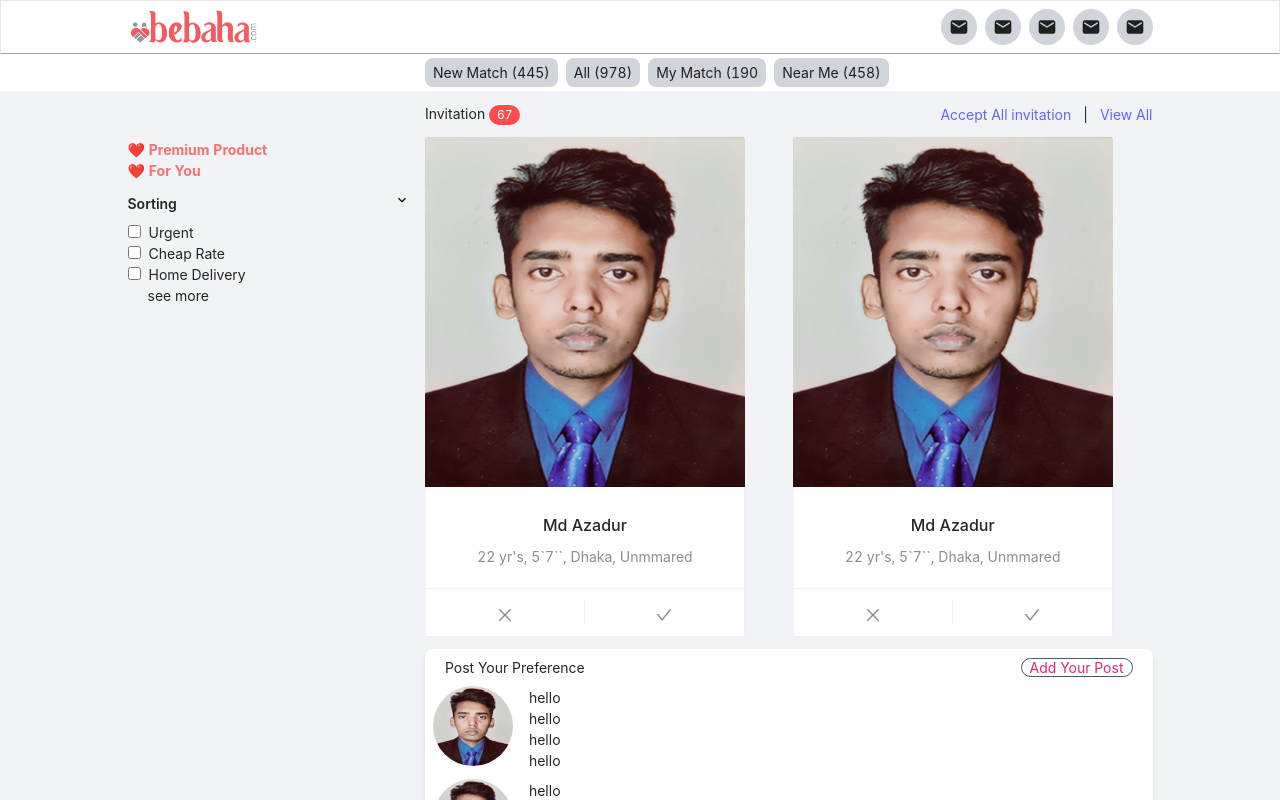
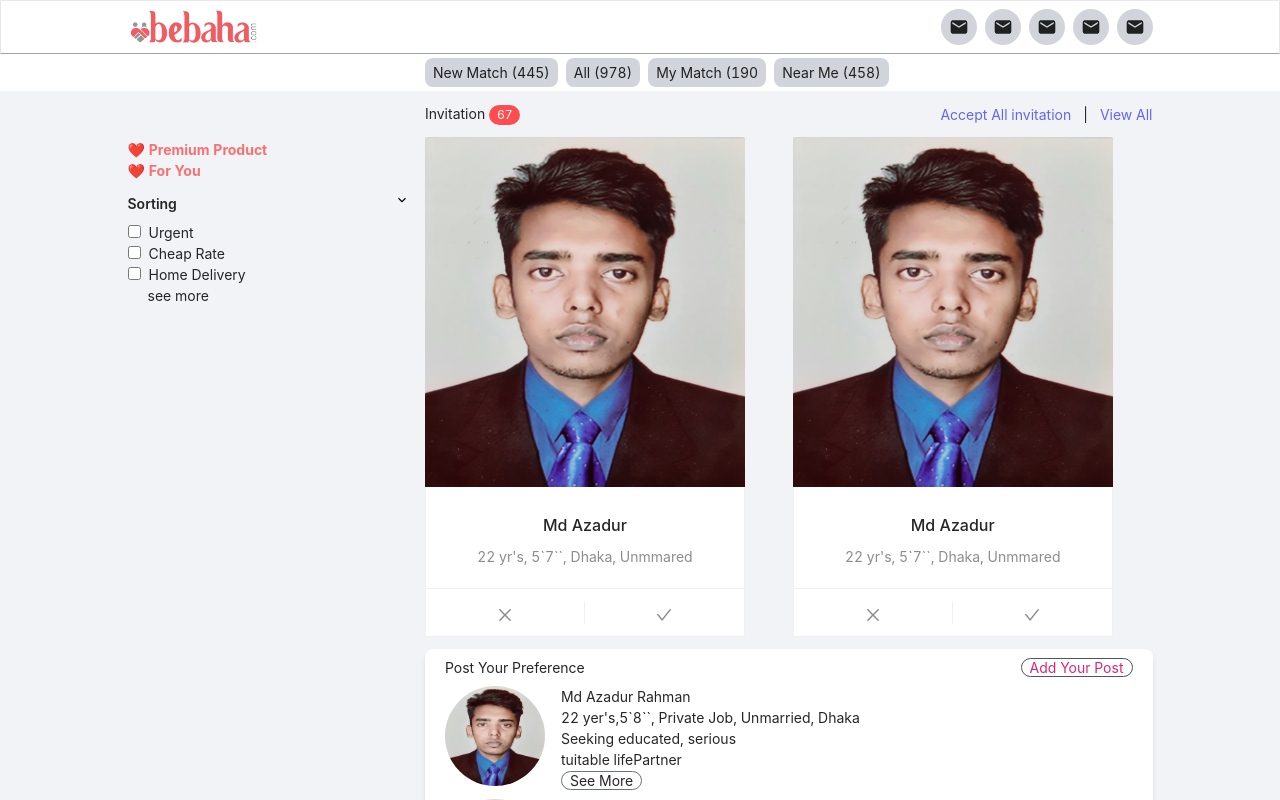
Before and after one commit to iazadur/bebaha, a Next.js app: page / in a window 1280 px wide. Shown: the top 800 px of the page. Built offline with nearby package versions, Linux system fonts and the light colour scheme.

Commit message:
preference

```diff
--- a/components/Home/Preference/Preference.jsx
+++ b/components/Home/Preference/Preference.jsx
@@ -10,8 +10,10 @@ const Preference = () => {
                     <div className=""><span className='rounded-2xl border border-gray-600 text-pink-600 px-2 '>Add Your Post</span></div>
                 </div>
 
+                <div className="px-3">
 
-                {Array.from({ length: 4 }).map((_, idx) => (<SinglePreference key={idx} />))}
+                    {Array.from({ length: 4 }).map((_, idx) => (<SinglePreference key={idx} />))}
+                </div>
             </div>
 
         </>
--- a/components/Home/Preference/SinglePreference.jsx
+++ b/components/Home/Preference/SinglePreference.jsx
@@ -5,13 +5,14 @@ const SinglePreference = () => {
     return (
         <div className='flex items-center justify-start gap-4 my-2'>
             <div className="">
-            <Image src="/img/azad.jpg" className='rounded-full' width="80" height="80" alt='' />
+            <Image src="/img/azad.jpg" className='rounded-full' width="100" height="100" alt='' />
             </div>
             <div className="flex flex-col">
-                <p>hello</p>
-                <p>hello</p>
-                <p>hello</p>
-                <p>hello</p>
+                <p>Md Azadur Rahman</p>
+                <p>{"22 yer's,5`8``, Private Job, Unmarried, Dhaka"} </p>
+                <p>Seeking educated, serious</p>
+                <p>tuitable lifePartner</p>
+               <div className=""><span className="rounded-2xl border border-gray-500 p-0 m-0 px-2">See More</span></div>
 
             </div>
         </div>
```
